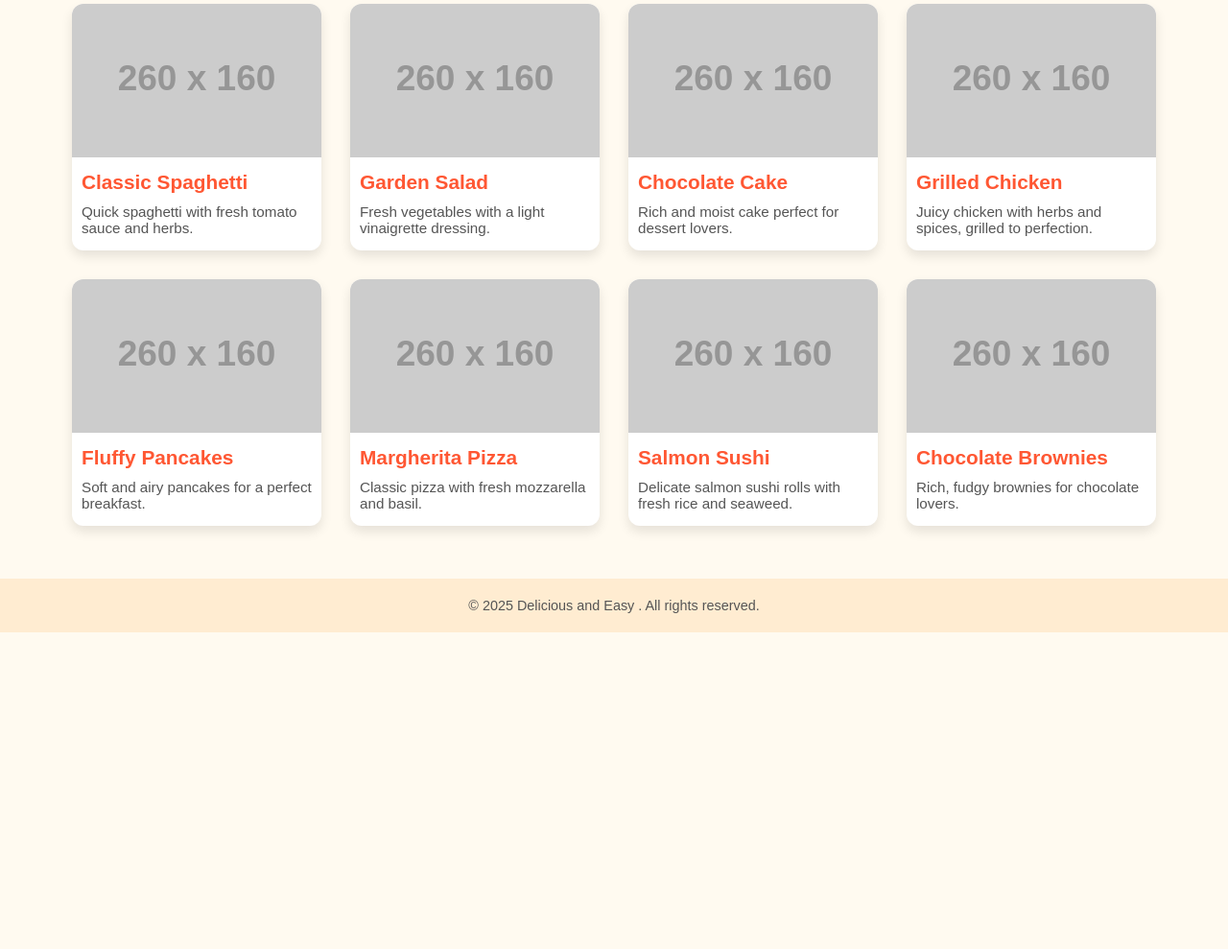
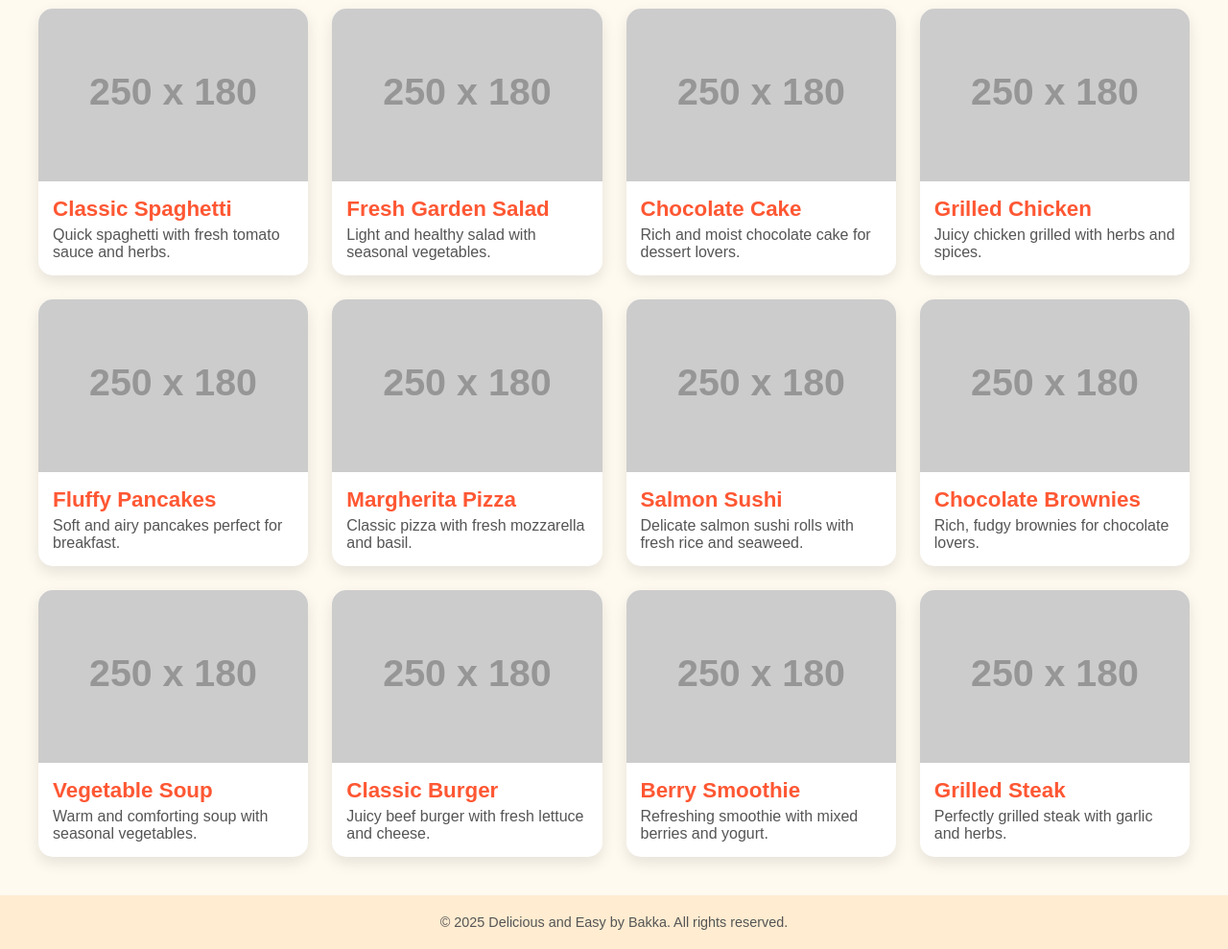
Before and after one commit to tasty-recipess/midox-recipes, a plain HTML site: page index.html in a window 1280 px wide. Shown: the part 339-1328 px from the top of the page at 96% size. Before the commit the page ends 998 px from the top, so only its background shows below. Drawn offline with Linux system fonts and the light colour scheme; placeholder pictures from the web are drawn by us.

Commit message:
Refactor layout and update recipe cards
Updated styles for header and main layout, changed recipe card images and descriptions, added new recipe cards for soup, burger, smoothie, and steak, and modified footer text.

```diff
--- a/index.html
+++ b/index.html
@@ -12,65 +12,82 @@
             background-color: #fffaf0;
             color: #333;
         }
+
         header {
             text-align: center;
-            padding: 60px 20px;
-            background-color: #ffecd1;
+            padding: 70px 20px;
+            background: linear-gradient(90deg, #ffecd1, #ffe6d4);
         }
+
         h1 {
             font-size: 3.5em;
             color: #FF5733;
             margin-bottom: 10px;
         }
+
         h1:hover {
             color: #FFA500;
             transform: scale(1.05);
             transition: all 0.3s ease;
         }
+
         p.tagline {
             font-size: 1.3em;
             color: #555;
         }
+
         main {
-            display: flex;
-            flex-wrap: wrap;
-            justify-content: center;
+            display: grid;
+            grid-template-columns: repeat(auto-fit, minmax(250px, 1fr));
+            gap: 25px;
             padding: 40px 20px;
+            max-width: 1200px;
+            margin: auto;
         }
+
         .recipe-card {
             background-color: #fff;
-            border-radius: 12px;
-            box-shadow: 0 6px 12px rgba(0,0,0,0.1);
-            margin: 15px;
-            width: 260px;
+            border-radius: 15px;
+            box-shadow: 0 6px 15px rgba(0,0,0,0.1);
             overflow: hidden;
             transition: transform 0.3s ease, box-shadow 0.3s ease;
         }
+
         .recipe-card:hover {
             transform: scale(1.05);
-            box-shadow: 0 12px 20px rgba(0,0,0,0.2);
+            box-shadow: 0 12px 25px rgba(0,0,0,0.2);
         }
+
         .recipe-card img {
             width: 100%;
-            height: 160px;
+            height: 180px;
             object-fit: cover;
         }
+
         .recipe-card h2 {
-            font-size: 1.3em;
-            margin: 10px;
+            font-size: 1.4em;
+            margin: 12px 15px 5px;
             color: #FF5733;
         }
+
         .recipe-card p {
-            font-size: 0.95em;
-            margin: 0 10px 15px;
+            font-size: 1em;
+            margin: 0 15px 15px;
             color: #555;
         }
+
         footer {
             text-align: center;
             padding: 20px;
             background-color: #ffecd1;
             color: #555;
             font-size: 0.9em;
+        }
+
+        @media (max-width: 600px) {
+            h1 {
+                font-size: 2.5em;
+            }
         }
     </style>
 </head>
@@ -82,56 +99,80 @@
 
     <main>
         <div class="recipe-card">
-            <img src="https://via.placeholder.com/260x160.png?text=Spaghetti" alt="Spaghetti">
+            <img src="https://via.placeholder.com/250x180.png?text=Spaghetti" alt="Spaghetti">
             <h2>Classic Spaghetti</h2>
             <p>Quick spaghetti with fresh tomato sauce and herbs.</p>
         </div>
 
         <div class="recipe-card">
-            <img src="https://via.placeholder.com/260x160.png?text=Salad" alt="Salad">
-            <h2>Garden Salad</h2>
-            <p>Fresh vegetables with a light vinaigrette dressing.</p>
+            <img src="https://via.placeholder.com/250x180.png?text=Salad" alt="Salad">
+            <h2>Fresh Garden Salad</h2>
+            <p>Light and healthy salad with seasonal vegetables.</p>
         </div>
 
         <div class="recipe-card">
-            <img src="https://via.placeholder.com/260x160.png?text=Chocolate+Cake" alt="Chocolate Cake">
+            <img src="https://via.placeholder.com/250x180.png?text=Chocolate+Cake" alt="Chocolate Cake">
             <h2>Chocolate Cake</h2>
-            <p>Rich and moist cake perfect for dessert lovers.</p>
+            <p>Rich and moist chocolate cake for dessert lovers.</p>
         </div>
 
         <div class="recipe-card">
-            <img src="https://via.placeholder.com/260x160.png?text=Grilled+Chicken" alt="Grilled Chicken">
+            <img src="https://via.placeholder.com/250x180.png?text=Grilled+Chicken" alt="Grilled Chicken">
             <h2>Grilled Chicken</h2>
-            <p>Juicy chicken with herbs and spices, grilled to perfection.</p>
+            <p>Juicy chicken grilled with herbs and spices.</p>
         </div>
 
         <div class="recipe-card">
-            <img src="https://via.placeholder.com/260x160.png?text=Pancakes" alt="Pancakes">
+            <img src="https://via.placeholder.com/250x180.png?text=Pancakes" alt="Pancakes">
             <h2>Fluffy Pancakes</h2>
-            <p>Soft and airy pancakes for a perfect breakfast.</p>
+            <p>Soft and airy pancakes perfect for breakfast.</p>
         </div>
 
         <div class="recipe-card">
-            <img src="https://via.placeholder.com/260x160.png?text=Pizza" alt="Pizza">
+            <img src="https://via.placeholder.com/250x180.png?text=Pizza" alt="Pizza">
             <h2>Margherita Pizza</h2>
             <p>Classic pizza with fresh mozzarella and basil.</p>
         </div>
 
         <div class="recipe-card">
-            <img src="https://via.placeholder.com/260x160.png?text=Sushi" alt="Sushi">
+            <img src="https://via.placeholder.com/250x180.png?text=Sushi" alt="Sushi">
             <h2>Salmon Sushi</h2>
             <p>Delicate salmon sushi rolls with fresh rice and seaweed.</p>
         </div>
 
         <div class="recipe-card">
-            <img src="https://via.placeholder.com/260x160.png?text=Brownies" alt="Brownies">
+            <img src="https://via.placeholder.com/250x180.png?text=Brownies" alt="Brownies">
             <h2>Chocolate Brownies</h2>
             <p>Rich, fudgy brownies for chocolate lovers.</p>
+        </div>
+
+        <div class="recipe-card">
+            <img src="https://via.placeholder.com/250x180.png?text=Soup" alt="Soup">
+            <h2>Vegetable Soup</h2>
+            <p>Warm and comforting soup with seasonal vegetables.</p>
+        </div>
+
+        <div class="recipe-card">
+            <img src="https://via.placeholder.com/250x180.png?text=Burger" alt="Burger">
+            <h2>Classic Burger</h2>
+            <p>Juicy beef burger with fresh lettuce and cheese.</p>
+        </div>
+
+        <div class="recipe-card">
+            <img src="https://via.placeholder.com/250x180.png?text=Smoothie" alt="Smoothie">
+            <h2>Berry Smoothie</h2>
+            <p>Refreshing smoothie with mixed berries and yogurt.</p>
+        </div>
+
+        <div class="recipe-card">
+            <img src="https://via.placeholder.com/250x180.png?text=Steak" alt="Steak">
+            <h2>Grilled Steak</h2>
+            <p>Perfectly grilled steak with garlic and herbs.</p>
         </div>
     </main>
 
     <footer>
-        &copy; 2025 Delicious and Easy . All rights reserved.
+        &copy; 2025 Delicious and Easy by Bakka. All rights reserved.
     </footer>
 </body>
 </html>
```
